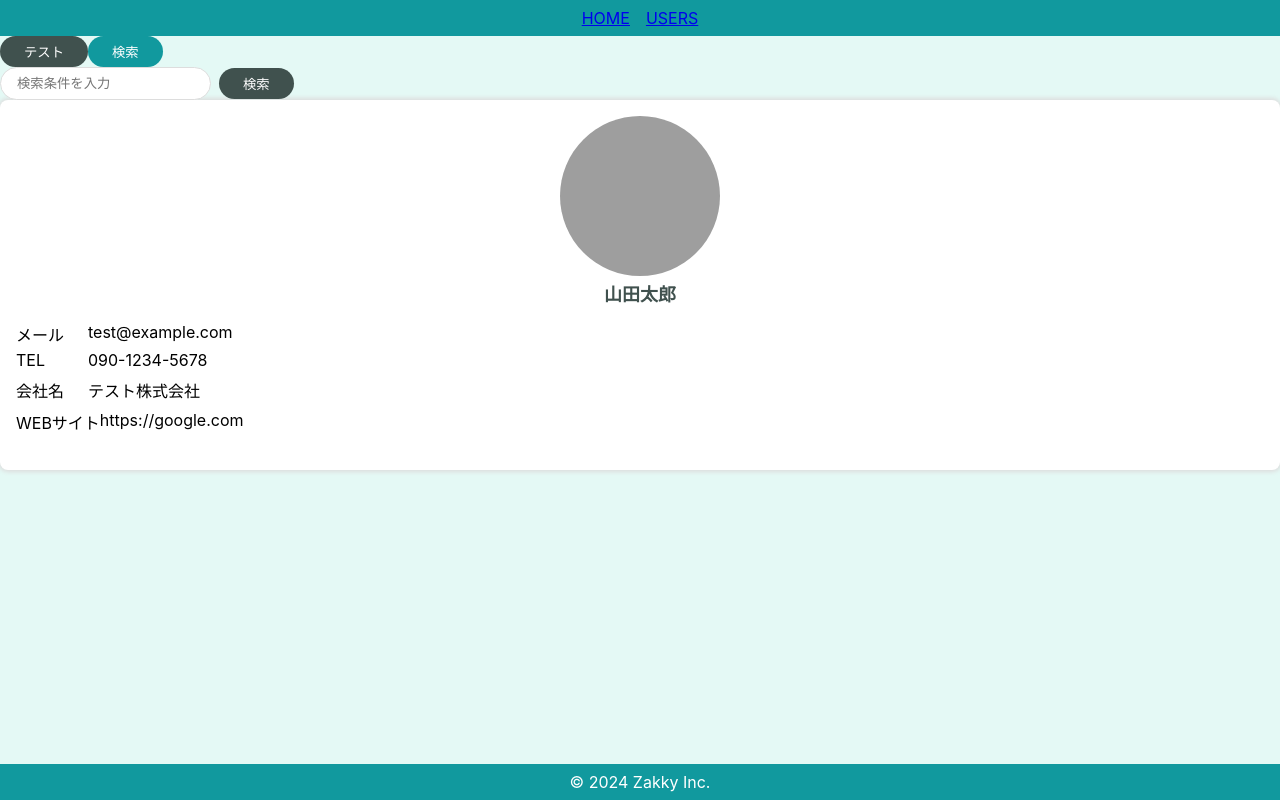
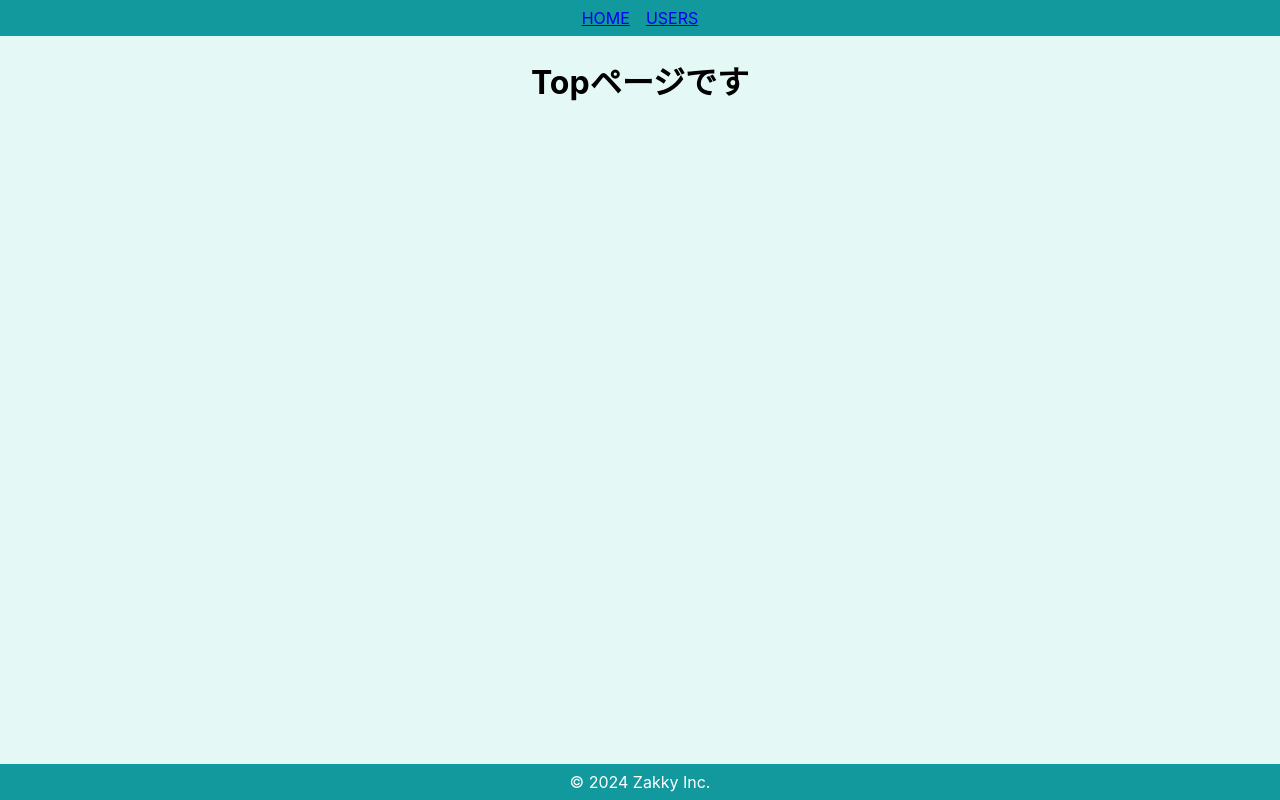
Before and after one commit to Zakky4/atomic_design, a React (Create React App) app: page / in a window 1280 px wide. Built offline with nearby package versions, Linux system fonts and the light colour scheme; grey boxes are pictures that could not be loaded.

Commit message:
Add Pages

```diff
--- a/src/App.js
+++ b/src/App.js
@@ -1,33 +1,8 @@
-import { PrimaryButton } from './components/atoms/button/PrimaryButton';
-import { SecondaryButton } from './components/atoms/button/SecondaryButton';
-import { SearchInput } from './components/molecules/SearchInput';
-import { UserCard } from './components/organisms/user/UserCard';
-import { HeaderOnly } from './components/templates/HeaderOnly';
-import { DefaultLayout } from './components/templates/DefaultLayout';
-import { BrowserRouter } from 'react-router-dom';
-import './style.css';
-
-const user = {
-  name: '山田太郎',
-  image: 'https://images.unsplash.com/photo-1583512603805-3cc6b41f3edb?q=80&w=2832&auto=format&fit=crop&ixlib=rb-4.0.3&ixid=M3wxMjA3fDB8MHxwaG90by1wYWdlfHx8fGVufDB8fHx8fA%3D%3D',
-  email: 'test@example.com',
-  tel: '090-1234-5678',
-  company: 'テスト株式会社',
-  web: 'https://google.com',
-};
+import { Router } from "./router/Router";
+import "./style.css";
 
 function App() {
-  return (
-    <BrowserRouter>
-      <DefaultLayout>
-        <PrimaryButton>テスト</PrimaryButton>
-        <SecondaryButton>検索</SecondaryButton>
-      <br />
-      <SearchInput />
-      <UserCard user={user} />
-    </DefaultLayout>
-    </BrowserRouter>
-  );
+  return <Router />;
 }
 
 export default App;
--- /dev/null
+++ b/src/components/pages/Top.jsx
@@ -0,0 +1,13 @@
+import styled from "styled-components";
+
+export const Top = () => {
+  return (
+    <SContainer>
+      <h1>Topページです</h1>
+    </SContainer>
+  );
+};
+
+const SContainer = styled.div`
+  text-align: center;
+`;
--- /dev/null
+++ b/src/components/pages/Users.jsx
@@ -0,0 +1,42 @@
+import styled from "styled-components";
+import { SearchInput } from "../molecules/SearchInput";
+import { UserCard } from "../organisms/user/UserCard";
+
+const userList = [...Array(10).keys()].map((index) => ({
+  id: index,
+  name: `山田太郎-${index}`,
+  image: `https://images.unsplash.com/photo-1583512603805-3cc6b41f3edb?q=80&w=2832&auto=format&fit=crop&ixlib=rb-4.0.3&ixid=M3wxMjA3fDB8MHxwaG90by1wYWdlfHx8fGVufDB8fHx8fA%3D%3D`,
+  email: `test${index}@example.com`,
+  tel: `090-1234-5678`,
+  company: `テスト株式会社${index}`,
+  web: `https://google.com`,
+}));
+
+export const Users = () => {
+  return (
+    <SContainer>
+      <h1>ユーザー一覧</h1>
+      <SearchInput />
+      <SUserList>
+        {userList.map((user) => (
+          <UserCard key={user.id} user={user} />
+        ))}
+      </SUserList>
+    </SContainer>
+  );
+};
+
+const SContainer = styled.div`
+  display: flex;
+  flex-direction: column;
+  align-items: center;
+  padding: 24px;
+`;
+
+const SUserList = styled.div`
+  padding-top: 40px;
+  width: 100%;
+  display: grid;
+  grid-template-columns: repeat(auto-fit, minmax(200px, 1fr));
+  grid-gap: 20px;
+`;
--- /dev/null
+++ b/src/router/Router.jsx
@@ -0,0 +1,31 @@
+import { BrowserRouter, Routes, Route } from "react-router-dom";
+import { DefaultLayout } from "../components/templates/DefaultLayout";
+import { Top } from "../components/pages/Top";
+import { HeaderOnly } from "../components/templates/HeaderOnly";
+import { Users } from "../components/pages/Users";
+
+export const Router = () => {
+  return (
+    <BrowserRouter>
+      <Routes>
+        <Route
+          exact
+          path="/"
+          element={
+            <DefaultLayout>
+              <Top />
+            </DefaultLayout>
+          }
+        />
+        <Route
+          path="/users"
+          element={
+            <HeaderOnly>
+              <Users />
+            </HeaderOnly>
+          }
+        />
+      </Routes>
+    </BrowserRouter>
+  );
+};
```
